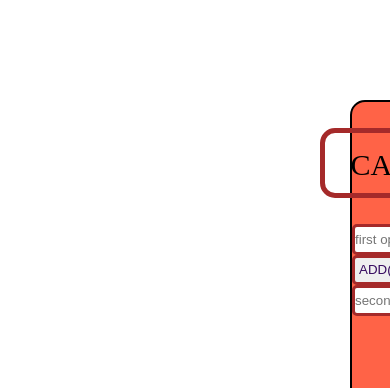
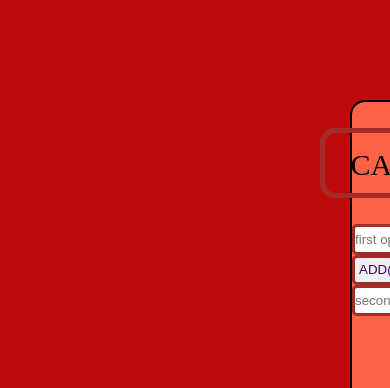
Before and after one commit to SUPS0110/DAY04Assignment, a plain HTML site: page index.html in a window 390 px wide. Shown: the top 388 px of the page. Drawn offline with Linux system fonts and the light colour scheme.

Commit message:
responsive

```diff
--- a/index.css
+++ b/index.css
@@ -60,3 +60,9 @@ p{
 button:hover{
     background-color: brown;
 }
+@media(max-width: 760px)
+{
+    body{
+        background-color: rgb(190, 10, 10);
+    }
+}
```
